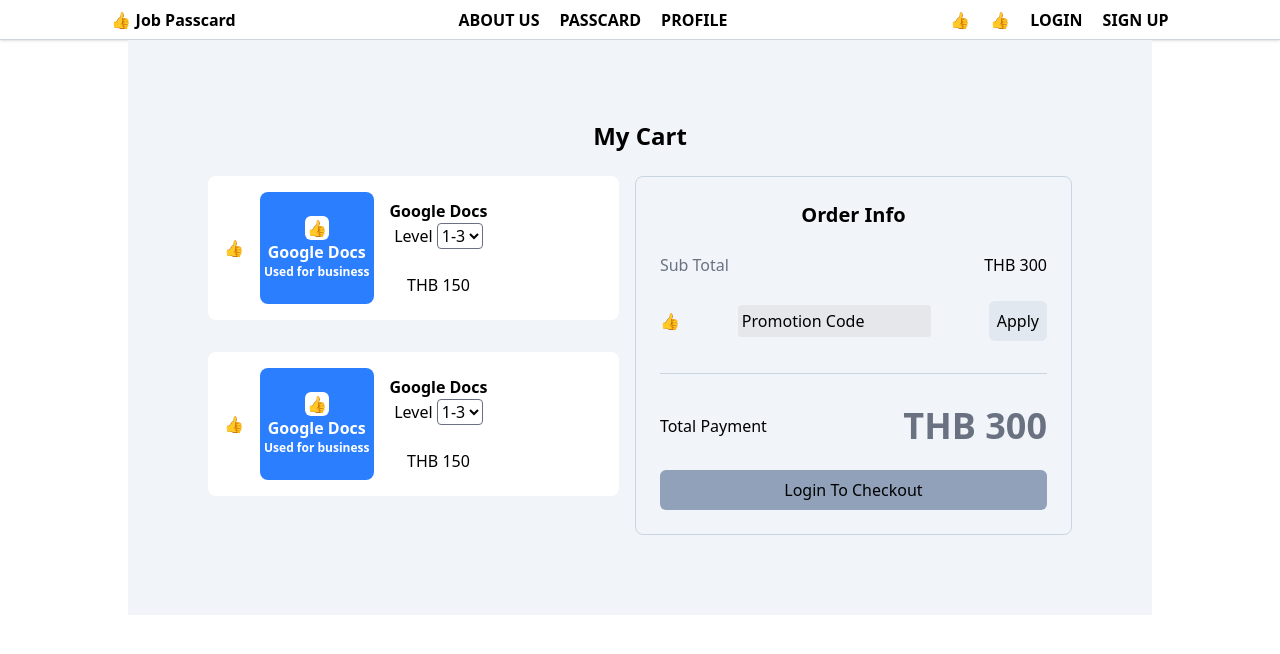
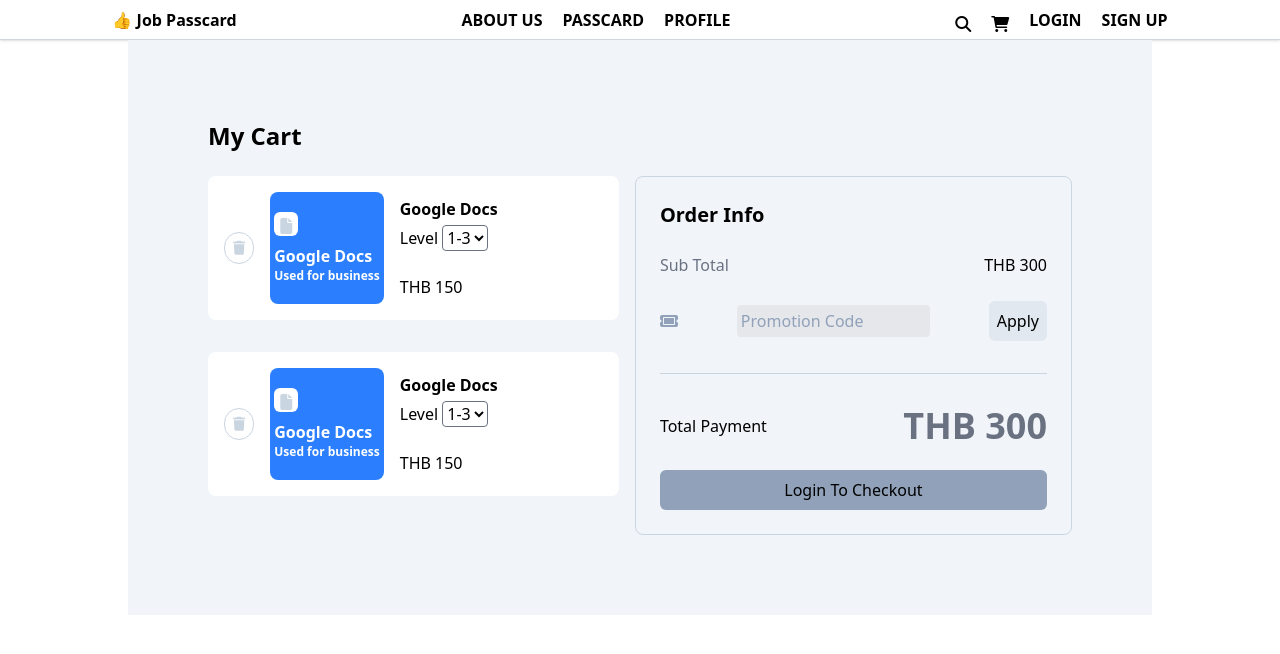
Before and after one commit to icoffeenet/cc20-homework10, a plain HTML site: page index.html in a window 1280 px wide. Drawn offline with nearby package versions, Linux system fonts and the light colour scheme.

Commit message:
cc20-homework10

```diff
--- a/index.html
+++ b/index.html
@@ -5,15 +5,11 @@
     <meta charset="UTF-8">
     <meta name="viewport" content="width=device-width, initial-scale=1.0">
     <script src="https://cdn.jsdelivr.net/npm/@tailwindcss/browser@4"></script>
+    <link rel="stylesheet" href="https://cdnjs.cloudflare.com/ajax/libs/font-awesome/6.1.1/css/all.min.css" integrity="sha512-KfkfwYDsLkIlwQp6LFnl8zNdLGxu9YAA1QvwINks4PhcElQSvqcyVLLD9aMhXd13uQjoXtEKNosOWaZqXgel0g==" crossorigin="anonymous" referrerpolicy="no-referrer" />
     <title>tailwind</title>
-    <style>
-        body {
-            text-align: -webkit-center;
-        }
-    </style>
 </head>
 
-<body class="h-screen w-screen">
+<body class="h-screen">
     <!-- Navbar -->
     <nav class="flex justify-around h-10 border-b border-gray-300 shadow-sm items-center">
         <div class="flex">
@@ -25,27 +21,27 @@
             <div>PROFILE</div>
         </div>
         <div class="font-semibold flex gap-5">
-            <div>👍</div>
-            <div>👍</div>
+            <i class="fa-solid fa-magnifying-glass mt-2"></i>
+            <i class="fa-solid fa-cart-shopping mt-2"></i>
             <div>LOGIN</div>
             <div>SIGN UP</div>
         </div>
     </nav>
     <!-- Content -->
-    <div class="p-20 bg-slate-100 max-w-screen-lg">
+    <div class="p-20 bg-slate-100 w-1024 max-w-screen-lg place-self-center">
         <div class="font-bold text-2xl">My Cart</div>
         <div class="flex flex-row">
             <div class="flex flex-row gap-4 w-full">
                 <div class="flex flex-col gap-2 w-full">
-                    <div class="flex gap-4 bg-white text-black rounded-lg p-4 flex-row mt-6 w-full items-center">
-                        <div>👍</div>
+                    <div class="flex gap-4 bg-white rounded-lg p-4 flex-row mt-6 w-full items-center">
+                        <i class="fa-solid fa-trash text-slate-300 text-sm border-solid border-1 border-slate-300 rounded-full p-2"></i>
                         <div class="rounded-lg bg-blue-500 text-white p-1 min-w-28 min-h-28 content-center">
-                            <div class="rounded-md bg-white w-6 h-6">👍</div>
+                            <i class="fa-solid fa-file rounded-md bg-white w-6 h-6 mb-2 text-slate-300 p-1.5"></i>
                             <div class="text-base font-bold">Google Docs</div>
                             <div class="text-xs font-bold">Used for business</div>
                         </div>
                         <div class="flex flex-col">
-                            <div class="font-bold">Google Docs</div>
+                            <div class="font-bold mb-1">Google Docs</div>
                             <form action="#">
                                 <label for="Lv">Level</label>
                                 <select class="border rounded-sm border-gray-500" name="LV" id="LV">
@@ -58,15 +54,15 @@
                             <div>THB 150</div>
                         </div>
                     </div>
-                    <div class="flex gap-4 bg-white text-black rounded-lg p-4 flex-row mt-6 w-full items-center">
-                        <div>👍</div>
+                    <div class="flex gap-4 bg-white rounded-lg p-4 flex-row mt-6 w-full items-center">
+                        <i class="fa-solid fa-trash text-slate-300 text-sm border-solid border-1 border-slate-300 rounded-full p-2"></i>
                         <div class="rounded-lg bg-blue-500 text-white p-1 min-w-28 min-h-28 content-center">
-                            <div class="rounded-md bg-white w-6 h-6">👍</div>
+                            <i class="fa-solid fa-file rounded-md bg-white w-6 h-6 mb-2 text-slate-300 p-1.5"></i>
                             <div class="text-base font-bold">Google Docs</div>
                             <div class="text-xs font-bold">Used for business</div>
                         </div>
                         <div class="flex flex-col">
-                            <div class="font-bold">Google Docs</div>
+                            <div class="font-bold mb-1">Google Docs</div>
                             <form action="#">
                                 <label for="Lv">Level</label>
                                 <select class="border rounded-sm border-gray-500" name="LV" id="LV">
@@ -87,8 +83,9 @@
                         <div class="font-normal text-base">THB 300</div>
                     </div>
                     <div class="flex flex-row justify-between items-center gap-4">
-                        <div>👍</div>
-                        <textarea class="overflow-hidden resize-none h-8 p-1 rounded-sm border-solid border-gray-800 bg-gray-200">Promotion Code</textarea>
+                        <i class="fa-solid fa-ticket text-slate-400"></i>
+                        <textarea
+                            class="overflow-hidden resize-none h-8 p-1 rounded-sm border-solid border-gray-800 bg-gray-200 text-slate-400">Promotion Code</textarea>
                         <button class="rounded-md border-solid border-gray-600 bg-slate-200 p-2">Apply</button>
                     </div>
                     <hr class="border-slate-300 mt-8 mb-8">
```
